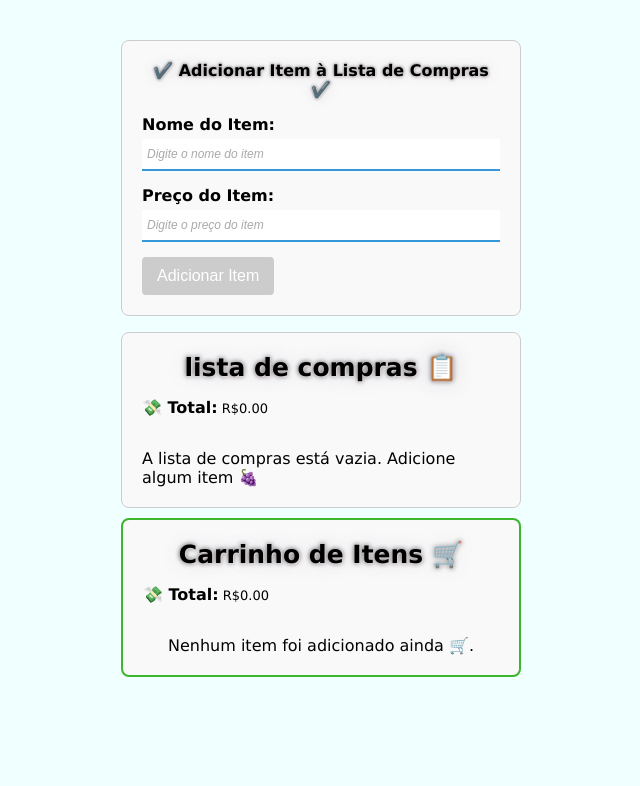
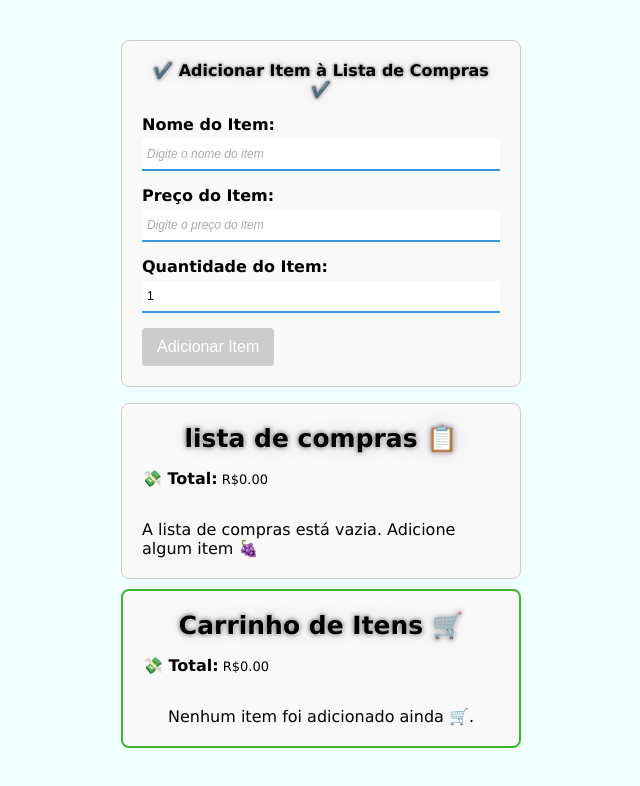
Before and after one commit to YannDarkz/progress-list, an Angular app: page / in a window 1280 px wide. Shown: the top 786 px of the page, without its empty margins (319-959 px from the left). Built offline with nearby package versions, Linux system fonts and the light colour scheme.

Commit message:
frature 15/10

```diff
--- a/src/app/components/add-items/add-items.component.html
+++ b/src/app/components/add-items/add-items.component.html
@@ -29,6 +29,18 @@
                 </div>
         </div>
 
+        <div class="form-group">
+            <label for="itemQuantity">Quantidade do Item: </label>
+            <input class="input" id="itemQuantity" type="number" formControlName="quantity" placeholder="Digite a quantidade"
+                   [class.invalid]="itemQuantity.invalid && (itemQuantity.dirty || itemQuantity.touched)"
+                   aria-describedby="itemQuantityError" />
+
+            <div *ngIf="itemQuantity.invalid && (itemQuantity.dirty || itemQuantity.touched)" id="itemQuantityError">
+                <small *ngIf="itemQuantity.errors?.['required']">Quantidade é obrigatória!</small>
+                <small *ngIf="itemQuantity.errors?.['min']">A quantidade deve ser pelo menos 1!</small>
+            </div>
+        </div>
+
 
 
         <div *ngIf="!editing">
--- a/src/app/components/add-items/add-items.component.ts
+++ b/src/app/components/add-items/add-items.component.ts
@@ -12,14 +12,16 @@ import { CommonModule } from '@angular/common';
 })
 export class AddItemsComponent {
 
-  @Input() currentItemIndex: number | null = null
   @Output() itemUpdated = new EventEmitter<void>()
   @Output() notifyAddItem = new EventEmitter<void>()
   @Output() notifyEditItem = new EventEmitter<void>()
 
+  currentItemIndex: number | null = null
+
   addItemForm = this.formBuilder.group({
     name: ['', Validators.required],
     price: [null, [Validators.required, Validators.min(0)]],
+    quantity: [1, [Validators.required, Validators.min(1)] ]
   });
 
   editing: boolean = false
@@ -74,6 +76,10 @@ export class AddItemsComponent {
     return this.addItemForm.get('price')!;
   }
 
+  get itemQuantity() {
+    return this.addItemForm.get('quantity')!;
+}
+
 
 
 
--- a/src/app/components/card-list/card-list.component.html
+++ b/src/app/components/card-list/card-list.component.html
@@ -11,6 +11,8 @@
   </button>
 
   <p><strong>Preço:</strong> {{ price | currency: 'BRL' }}</p>
+  <p><strong>qtd:</strong> {{ quantity }}</p>
+  <p><strong>T:</strong> {{ price * quantity | currency: 'BRL' }}</p>
   <button (click)="onEdit()" class="edit">Editar ✂️</button>
   <button (click)="onDelete()" class="delete">Excluir 🗑️ </button>
 </div>
--- a/src/app/components/card-list/card-list.component.ts
+++ b/src/app/components/card-list/card-list.component.ts
@@ -12,6 +12,7 @@ export class CardListComponent {
 
   @Input() name!: string;
   @Input() price!: number;
+  @Input() quantity!: number;
 
   @Output() edit = new EventEmitter<void>();
   @Output() delete = new EventEmitter<void>();
--- a/src/app/components/list-items/list-items.component.html
+++ b/src/app/components/list-items/list-items.component.html
@@ -1,4 +1,4 @@
-<app-add-items (notifyAddItem)="onNotifyAddItem()" (notifyEditItem)="onNotifyUpdatedItem()"></app-add-items>
+<app-add-items  (notifyAddItem)="onNotifyAddItem()" (notifyEditItem)="onNotifyUpdatedItem()"></app-add-items>
 <div class="list-container">
     <h4>lista de compras 📋</h4>
     <h6><strong>💸 Total:</strong> {{totalPrice | currency:'BRL'}}</h6>
@@ -8,6 +8,7 @@
             <app-card-list
                 [name]="item.name"
                 [price]="item.price"
+                [quantity]="item.quantity"
                 (edit)="editItem(item, i)"
                 (delete)="deleteItem(i)"
                 (buy)="buyItem(item, i)"
--- a/src/app/components/list-items/list-items.component.ts
+++ b/src/app/components/list-items/list-items.component.ts
@@ -12,7 +12,7 @@ import { BuyItemComponent } from '../buy-item/buy-item.component';
   styleUrl: './list-items.component.scss'
 })
 export class ListItemsComponent implements OnInit {
-  items: Array<{ name: string, price: number }> = []
+  items: Array<{ name: string, price: number, quantity: number }> = []
 
   totalPrice: number = 0
 
@@ -49,7 +49,7 @@ export class ListItemsComponent implements OnInit {
   }
 
   calculateTotalPrice(): void {
-    this.totalPrice = this.items.reduce((acc, item) => acc + item.price, 0);
+    this.totalPrice = this.items.reduce((acc, item) => acc + item.price * item.quantity, 0);
 
   }
 
```
